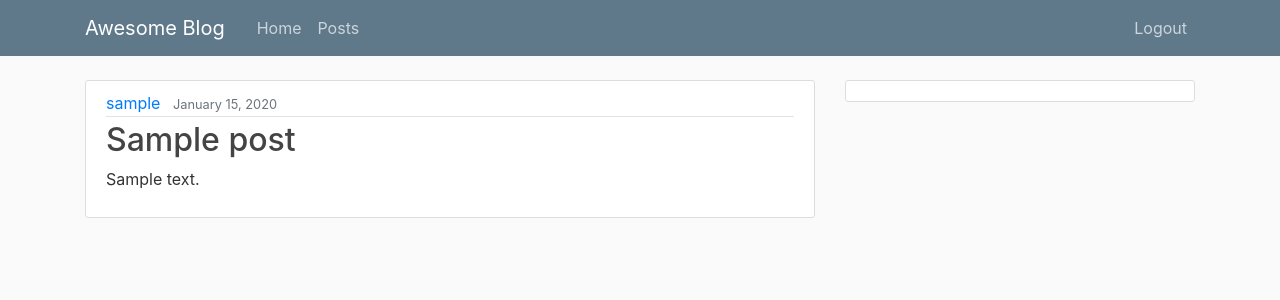
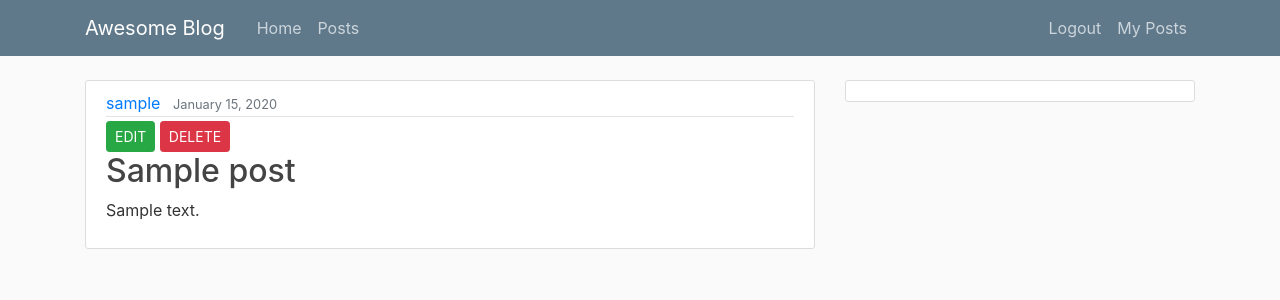
Before and after one commit to SyedShahiq/awesomeblogs, a Django app: page /post/user/1 in a window 1280 px wide. Shown: the top 300 px of the page. Run offline with Django 3.2, Linux system fonts and the light colour scheme; a user stored in the database is signed in; tables that the repository leaves empty hold one stand-in row (values such as "Sample post"); some libraries are stand-ins or nearby versions.

Commit message:
Added user based posts

```diff
--- a/blog/templates/user_posts.html
+++ b/blog/templates/user_posts.html
@@ -7,6 +7,12 @@
 		      <a class="mr-2" href="">{{ post.author.username }}</a>
 		      <small class="text-muted">{{ post.date_posted|date:"F d, Y" }}</small>
 		    </div>
+		    {% if user.id == post.author.id %}
+        <div class="actions">
+          <a href="" class="btn btn-success btn-sm">EDIT</a>
+          <a href="" class="btn btn-danger btn-sm">DELETE</a>
+        </div>
+        {% endif %}
 		    <h2><a class="article-title" href="/post/{{post.id}}">{{ post.title }}</a></h2>
 		    <p class="article-content">{{ post.content }}</p>
 		  </div>
--- a/static/css/style.css
+++ b/static/css/style.css
@@ -114,3 +114,6 @@ a.article-title:hover {
 .like:hover {
   cursor: pointer;
 }
+.actions a:hover {
+  color: white;
+}
--- a/templates/navbar.html
+++ b/templates/navbar.html
@@ -14,6 +14,7 @@
         <div class="navbar-nav">
           {% if user.is_authenticated %}
           <a class="nav-item nav-link" href="{% url 'logout'%}">Logout</a>
+          <a class="nav-item nav-link" href="/post/user/{{user.id}}">My Posts</a>
           {% else %}
           <a class="nav-item nav-link" href="{% url 'Login'%}">Login</a>
           <a class="nav-item nav-link" href="{% url 'user-register'%}">Register</a>
```
